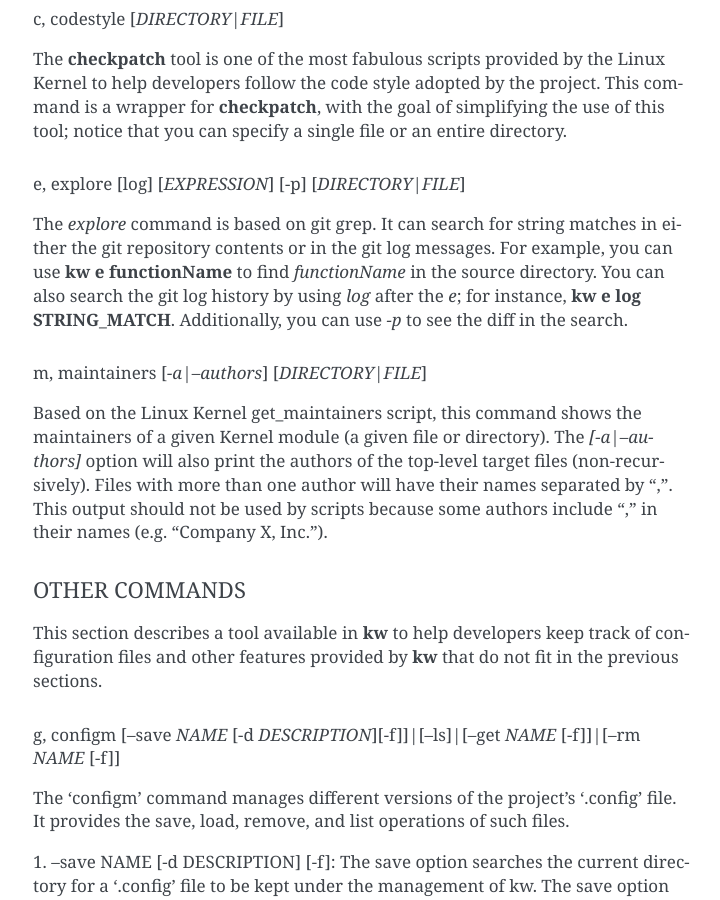
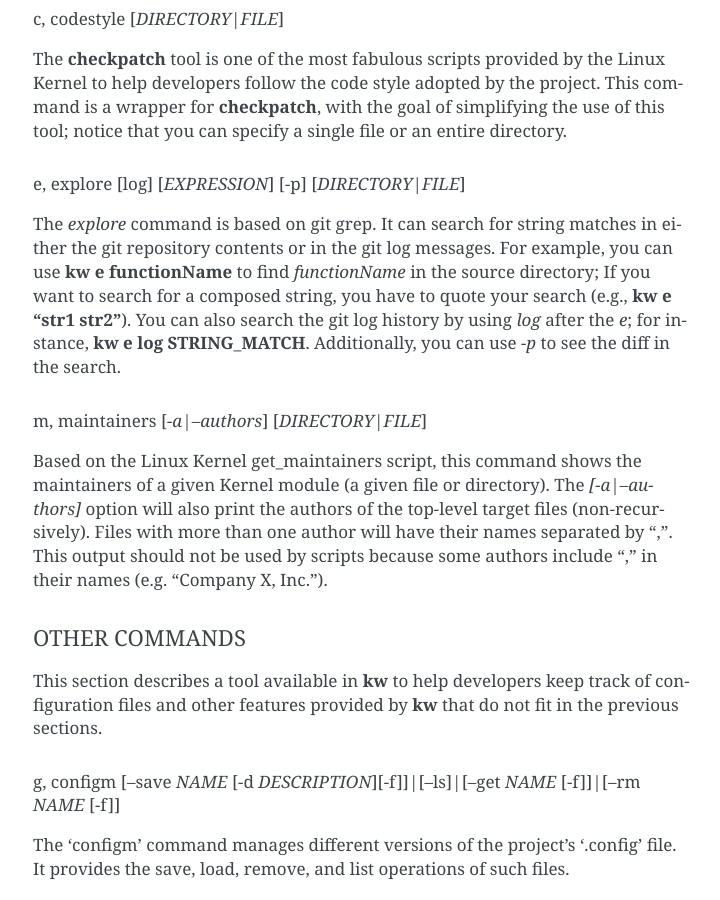
Before and after one commit to kworkflow/kworkflow, a Sphinx documentation site: the page built from documentation/man/kw.rst, in a window 1280 px wide and 900 px high, scrolled down 2347 px. Shown: the whole window, without its empty margins (387-1107 px from the left). Built offline with Sphinx 7.4.7, drawn with Linux system fonts in a browser that asks for light colours; formulas are drawn with MathJax 3.

Commit message:
src: explore: Enable "explore" to find strings
Currently, `kw e` does not support multiple strings; this commit fixes
this issue. It is important to highlight that we need double quote
EXPRESSION for searching strings. Additionally, this patch updates the
documentation and the unit test.

Fixes #91

Signed-off-by: Rodrigo Ribeiro Carvalho <rodrigorsdc@gmail.com>
Reviewed-by: Rodrigo Siqueira <rodrigosiqueiramelo@gmail.com>

```diff
--- a/documentation/man/kw.rst
+++ b/documentation/man/kw.rst
@@ -105,9 +105,11 @@
 ~~~~~~~~~~~~~~~~~~~~~~~~~~~~~~~~~~~~~~~~~~~~~~~~~~~~~~~
 The *explore* command is based on git grep. It can search for string matches in
 either the git repository contents or in the git log messages. For example, you
-can use **kw e functionName** to find *functionName* in the source directory.
-You can also search the git log history by using *log* after the *e*; for
-instance, **kw e log STRING_MATCH**.  Additionally, you can use *-p* to see the
+can use **kw e functionName** to find *functionName* in the source directory;
+If you want to search for a composed string, you have to quote your search
+(e.g., **kw e "str1 str2"**). You can also search the git log history by using
+*log* after the *e*; for instance, **kw e log STRING_MATCH**.  Additionally,
+you can use *-p* to see the
 diff in the search.
 
 m, maintainers [*-a|--authors*] [*DIRECTORY|FILE*]
```
Also changed, not shown: 4 other files.
